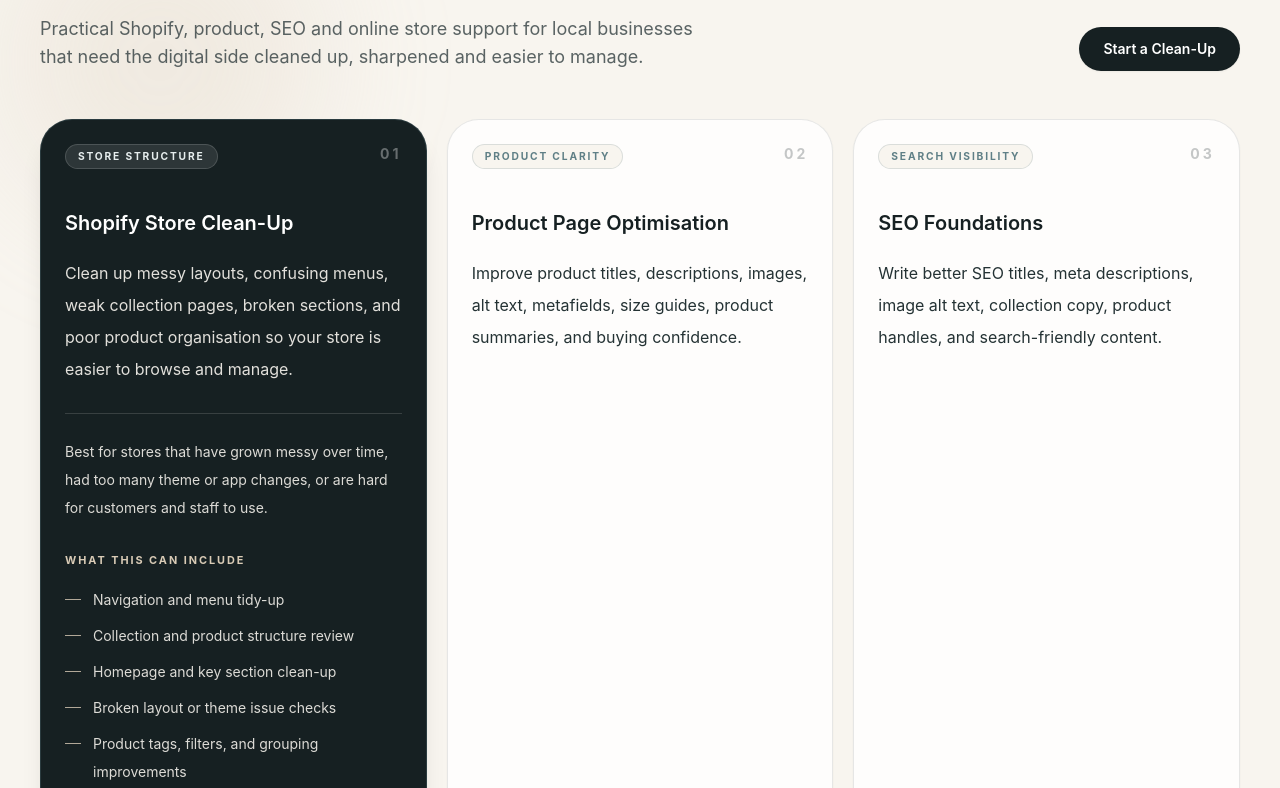
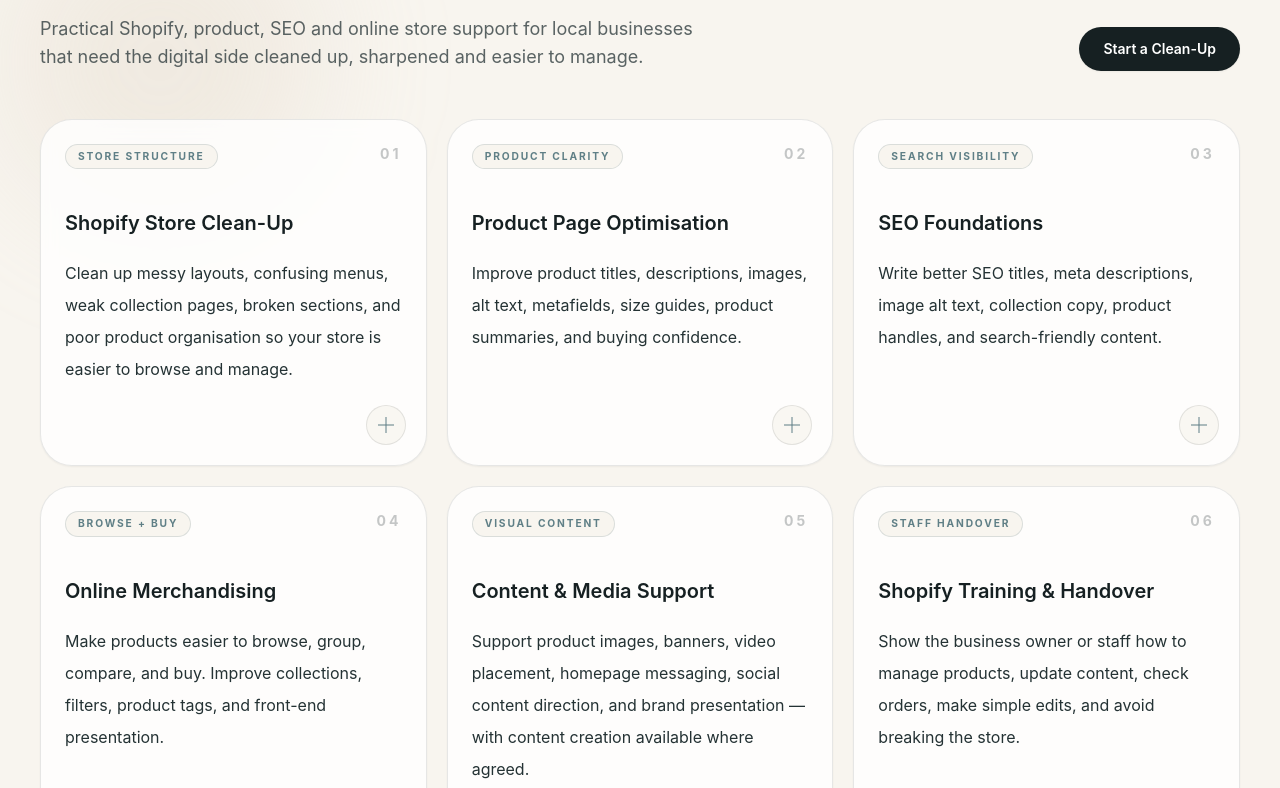
Before and after one commit to KeithRV/carvemedia-ecommerce, a React (Vite) app: page / in a window 1280 px wide. Shown: the part 1912-2700 px from the top of the page. Built offline with nearby package versions, Linux system fonts and the light colour scheme.

Commit message:
Set service tiles closed by default

```diff
--- a/src/components/ServicesSection.tsx
+++ b/src/components/ServicesSection.tsx
@@ -16,7 +16,7 @@
 
 export function ServicesSection() {
   const [expandedService, setExpandedService] = useState<string | null>(
-    "service-detail-0",
+    null,
   );
 
   return (
```
